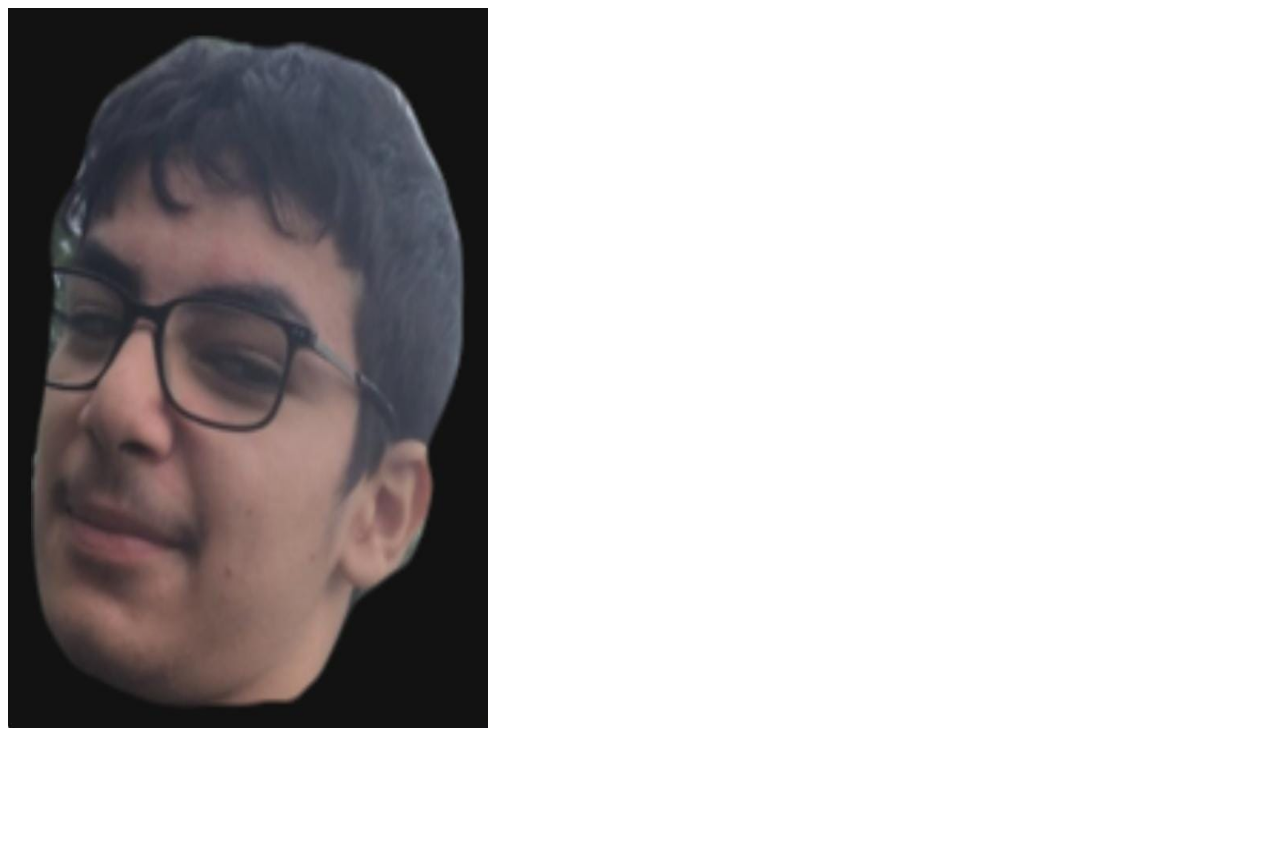
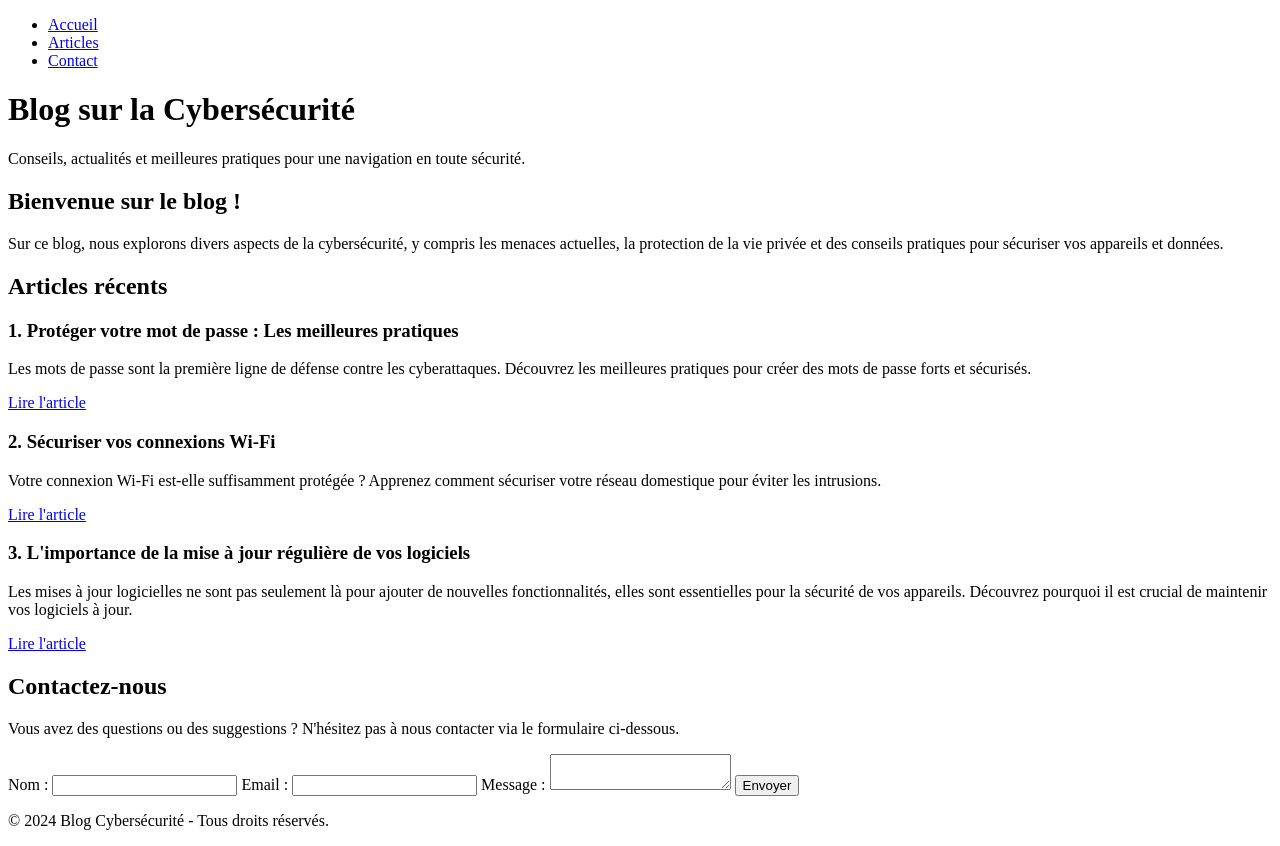
Before and after one commit to cscpoo/me, a plain HTML site: page index.html in a window 1280 px wide. Before the commit the page ends 800 px from the top, so only its background shows below. Drawn offline with Linux system fonts and the light colour scheme.

Commit message:
modification code index.html sur la branche main

```diff
--- a/index.html
+++ b/index.html
@@ -1,5 +1,66 @@
-<html>
-  <body>
-    <img src="yacine.jpg" width="480" height="720" />
-  </body>
+<!DOCTYPE html>
+<html lang="fr">
+<head>
+    <meta charset="UTF-8">
+    <meta name="viewport" content="width=device-width, initial-scale=1.0">
+    <title>Blog Cybersécurité</title>
+    <link rel="stylesheet" href="style.css">
+</head>
+<body>
+    <header>
+        <nav>
+            <ul>
+                <li><a href="#accueil">Accueil</a></li>
+                <li><a href="#articles">Articles</a></li>
+                <li><a href="#contact">Contact</a></li>
+            </ul>
+        </nav>
+        <h1>Blog sur la Cybersécurité</h1>
+        <p>Conseils, actualités et meilleures pratiques pour une navigation en toute sécurité.</p>
+    </header>
+
+    <section id="accueil">
+        <h2>Bienvenue sur le blog !</h2>
+        <p>Sur ce blog, nous explorons divers aspects de la cybersécurité, y compris les menaces actuelles, la protection de la vie privée et des conseils pratiques pour sécuriser vos appareils et données.</p>
+    </section>
+
+    <section id="articles">
+        <h2>Articles récents</h2>
+        <article>
+            <h3>1. Protéger votre mot de passe : Les meilleures pratiques</h3>
+            <p>Les mots de passe sont la première ligne de défense contre les cyberattaques. Découvrez les meilleures pratiques pour créer des mots de passe forts et sécurisés.</p>
+            <a href="#">Lire l'article</a>
+        </article>
+        <article>
+            <h3>2. Sécuriser vos connexions Wi-Fi</h3>
+            <p>Votre connexion Wi-Fi est-elle suffisamment protégée ? Apprenez comment sécuriser votre réseau domestique pour éviter les intrusions.</p>
+            <a href="#">Lire l'article</a>
+        </article>
+        <article>
+            <h3>3. L'importance de la mise à jour régulière de vos logiciels</h3>
+            <p>Les mises à jour logicielles ne sont pas seulement là pour ajouter de nouvelles fonctionnalités, elles sont essentielles pour la sécurité de vos appareils. Découvrez pourquoi il est crucial de maintenir vos logiciels à jour.</p>
+            <a href="#">Lire l'article</a>
+        </article>
+    </section>
+
+    <section id="contact">
+        <h2>Contactez-nous</h2>
+        <p>Vous avez des questions ou des suggestions ? N'hésitez pas à nous contacter via le formulaire ci-dessous.</p>
+        <form action="https://formspree.io/f/mbljblyg" method="POST">
+            <label for="name">Nom :</label>
+            <input type="text" id="name" name="name" required>
+            <label for="email">Email :</label>
+            <input type="email" id="email" name="email" required>
+            <label for="message">Message :</label>
+            <textarea id="message" name="message" required></textarea>
+            <button type="submit">Envoyer</button>
+        </form>
+    </section>
+
+    <footer>
+        <p>&copy; 2024 Blog Cybersécurité - Tous droits réservés.</p>
+    </footer>
+
+    <script src="script.js"></script>
+</body>
 </html>
```
